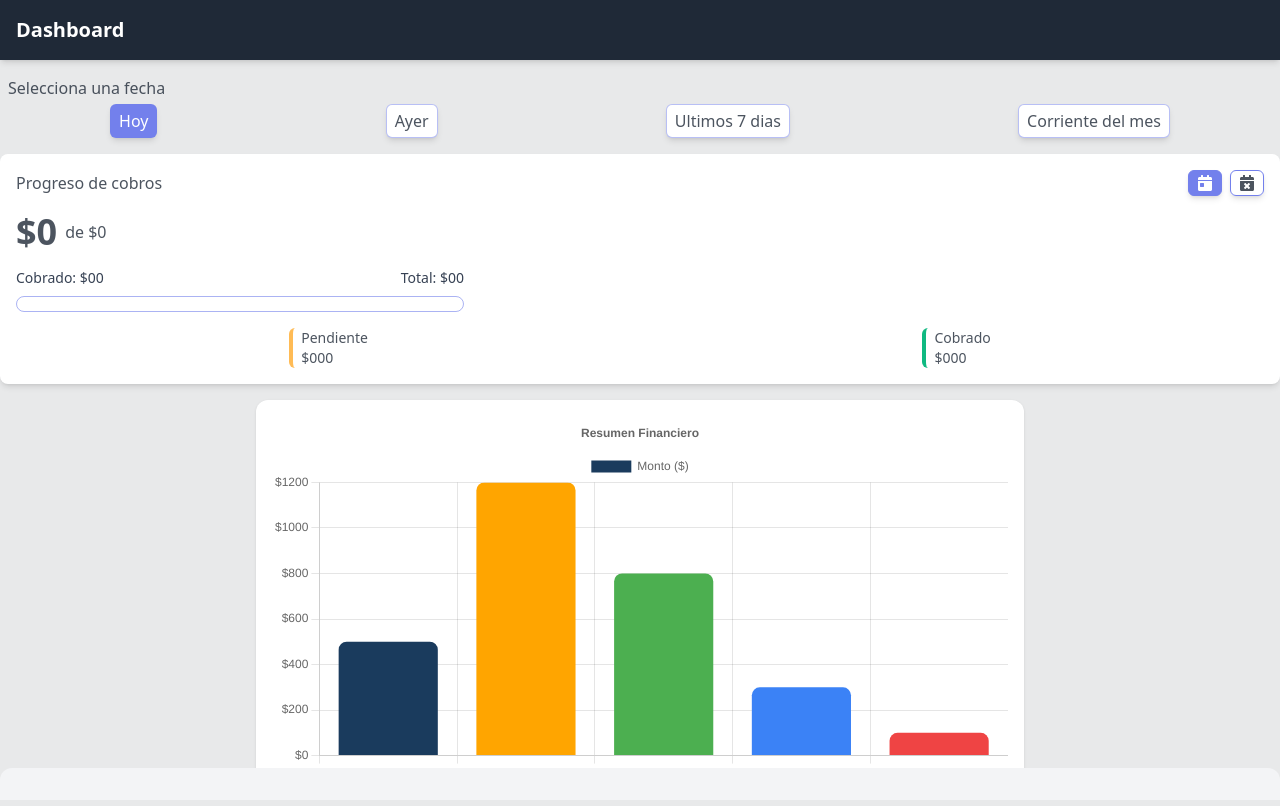
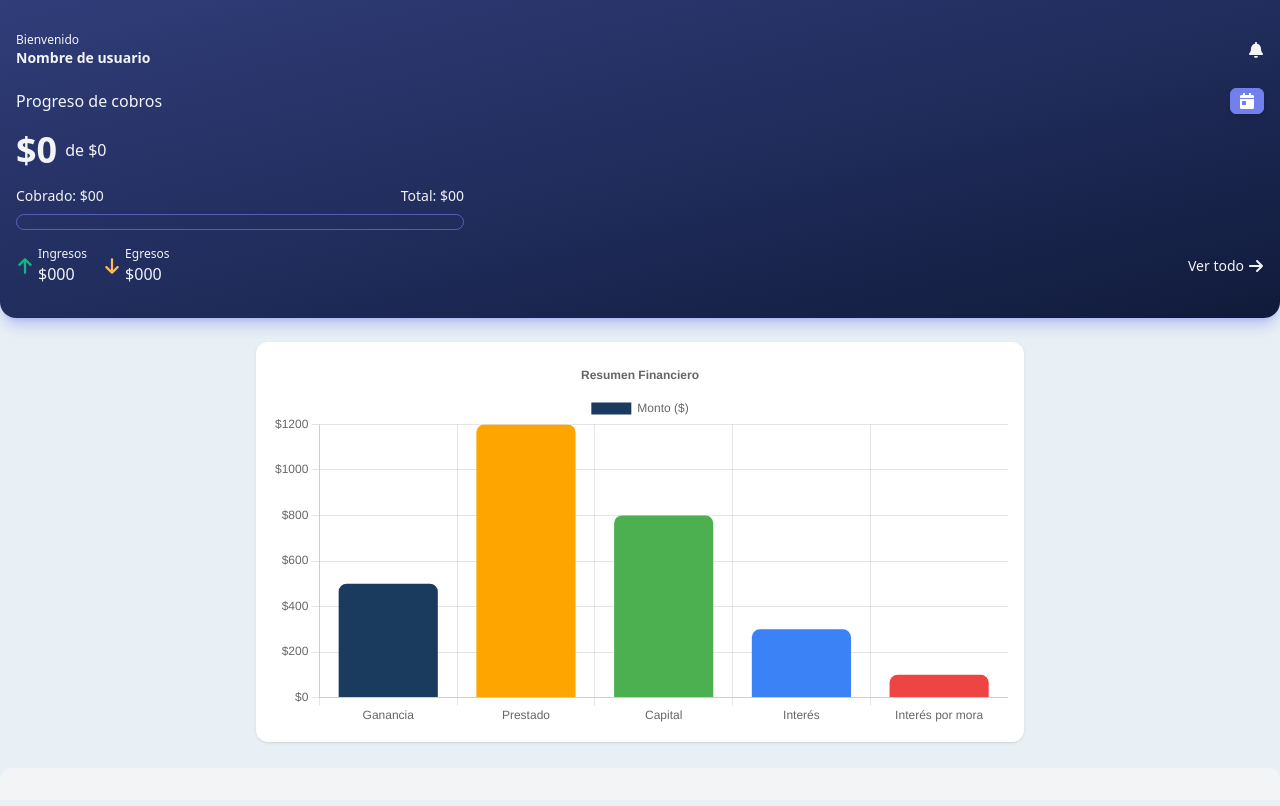
Before and after one commit to thecoderbutcher/crediflow, a Next.js app: page /dashboard in a window 1280 px wide. Shown: the top 806 px of the page. Built offline with nearby package versions, Linux system fonts and the light colour scheme.

Commit message:
update color schema and fix redirect on logout

```diff
--- a/app/(auth)/components/card-wrapper.tsx
+++ b/app/(auth)/components/card-wrapper.tsx
@@ -1,3 +1,4 @@
+import Image from 'next/image';
 import Link from 'next/link';
 
 interface AuthCardWrapperProps {
@@ -14,10 +15,13 @@ export const AuthCardWrapper = ({
   backLink,
 }: AuthCardWrapperProps) => {
   return (
-    <div className="flex flex-col gap-4 space-y-4 w-[400px] shadow-md rounded-md bg-white p-8">
+    <div className="flex flex-col gap-4 space-y-4 w-[400px] shadow-lg rounded-md bg-white p-8">
       <header className="flex flex-col items-center gap-1">
-        <h2 className="text-2xl font-bold text-secondary">🪙 MCD CREDIFLOW</h2>
-        <p className="text-lg lg:text-sm font-light text-secondary/80">
+        <h2 className="flex gap-1 justify-center items-center text-2xl font-bold">
+          <Image src={'/app/logo.webp'} alt='Crediflow logo' width={40} height={40}/>
+          <span>CREDIFLOW</span>
+          </h2>
+        <p className="text-lg lg:text-sm font-light">
           {headerLabel}
         </p>
       </header>
@@ -25,7 +29,7 @@ export const AuthCardWrapper = ({
       <footer className="flex flex-col items-center">
         <Link
           href={backLink}
-          className="text-lg lg:text-sm font-light text-secondary/80 "
+          className="text-lg lg:text-sm font-light"
         >
           {backLabel}
         </Link>
--- a/app/(auth)/error/page.tsx
+++ b/app/(auth)/error/page.tsx
@@ -4,13 +4,13 @@ import { FaTriangleExclamation } from 'react-icons/fa6';
 const ErrorAuth = () => {
   return (
     <AuthCardWrapper
-      headerLabel="Somethings went wrong"
+      headerLabel="Advertencia"
       backLabel="Volver"
       backLink="/login"
     >
       <p className="flex items-center justify-center text-xl gap-x-2">
         <FaTriangleExclamation className="text-warning" />
-        Something went wrong
+        Upps! Algo salió mal
       </p>
     </AuthCardWrapper>
   );
--- a/app/(auth)/layout.tsx
+++ b/app/(auth)/layout.tsx
@@ -1,6 +1,6 @@
 const AuthLayout = ({ children }: { children: React.ReactNode }) => {
   return (
-    <div className="flex items-center justify-center h-screen bg-secondary/10">
+    <div className="flex items-center justify-center h-screen px-4 bg-bgColor">
       {children}
     </div>
   );
--- a/app/(auth)/logout/action/logout.ts
+++ b/app/(auth)/logout/action/logout.ts
@@ -1,10 +1,8 @@
 'use server';
 import { signOut } from '@/auth';
-import { redirect } from 'next/navigation';
 
 export const logout = async () => {
   // Server future stuff
   await signOut();
-  redirect('/')
 
 }
--- a/app/(auth)/logout/components/logout-button.tsx
+++ b/app/(auth)/logout/components/logout-button.tsx
@@ -1,18 +1,18 @@
-import { signOut } from '@/auth';
-import { FaArrowRightToBracket } from "react-icons/fa6";
-const LogoutButton = async () => {
+'use client'
+import { logout } from '../action/logout';
+import { FaArrowRightFromBracket } from 'react-icons/fa6';
+
+const LogoutButton = () => {
   return (
-    <form
-      action={async () => {
-        'use server';
-        await signOut();
+    <button
+      onClick={() => {
+        logout();
       }}
+      className="flex items-center justify-center gap-2 bg-darkText shadow-md py-2 px-4 rounded-md"
     >
-      <button type="submit" className='flex items-center justify-center gap-2 bg-darkText shadow-md py-2 px-4 rounded-md'>
-        <FaArrowRightToBracket/>
-        Logout
-        </button>
-    </form>
+      <FaArrowRightFromBracket />
+      Logout
+    </button>
   );
 };
 
--- /dev/null
+++ b/app/(protected)/dashboard/components/LastestTransactions.tsx
@@ -0,0 +1,9 @@
+import React from 'react'
+
+const LastestTransactions = () => {
+  return (
+    <div>LastestTransactions</div>
+  )
+}
+
+export default LastestTransactions
--- a/app/(protected)/dashboard/components/ProgressPayments.tsx
+++ b/app/(protected)/dashboard/components/ProgressPayments.tsx
@@ -1,16 +1,29 @@
-import { FaCalendarDay, FaCalendarTimes } from 'react-icons/fa';
+import { FaCalendarDay, FaBell } from 'react-icons/fa';
+import {
+  FaArrowUp,
+  FaArrowDown,
+  FaArrowRight,
+} from 'react-icons/fa6';
 
 const ProgressPayments = () => {
   return (
-    <div className="flex flex-col gap-4 bg-darkText px-4 py-4 rounded-lg shadow-md">
+    <div className="flex flex-col gap-4 text-light bg-gradient-to-tl from-[#101b3b] via-[#212d5d] to-[#303d78] px-4 py-8 rounded-b-2xl shadow-primary/40 shadow-lg">
+      <div className="flex justify-between items-center pb-1">
+        <div className="flex flex-col">
+          <p className="text-xs font-light">Bienvenido</p>
+          <p className="text-sm font-semibold">Nombre de usuario</p>
+        </div>
+        <div className="flex gap-4">
+          <div>
+            <FaBell />
+          </div>
+        </div>
+      </div>
       <div className="flex items-center justify-between ">
         <p>Progreso de cobros</p>
         <div className="flex gap-2">
           <div className="px-2 py-1 border border-primary shadow-md rounded-md bg-primary text-white">
             <FaCalendarDay />
-          </div>
-          <div className="px-2 py-1 border border-primary shadow-md rounded-md">
-            <FaCalendarTimes />
           </div>
         </div>
       </div>
@@ -20,7 +33,7 @@ const ProgressPayments = () => {
           <p className="text-base font-light">de $0</p>
         </div>
         <div className="w-full max-w-md">
-          <div className="mb-2 text-sm text-gray-700 flex justify-between">
+          <div className="mb-2 text-sm flex justify-between">
             <span>Cobrado: $00</span>
             <span>Total: $00</span>
           </div>
@@ -28,14 +41,26 @@ const ProgressPayments = () => {
             <div className="h-full  transition-all duration-300" />
           </div>
         </div>
-        <div className="flex items-center justify-around gap-2 text-sm">
-          <div className="flex flex-col justify-start border-l-4 border-l-warning pl-2 rounded-md">
-            <p>Pendiente</p>
-            <p>$000</p>
+        <div className='flex justify-between items-center'>
+          <div className="flex items-center gap-4">
+            <div className="flex justify-center items-center gap-1">
+              <FaArrowUp className="text-success text-lg" />
+              <div className="flex flex-col">
+                <p className="text-xs font-extralight">Ingresos</p>
+                <p className="">$000</p>
+              </div>
+            </div>
+            <div className="flex justify-center items-center gap-1">
+              <FaArrowDown className="text-warning text-lg" />
+              <div className="flex flex-col">
+                <p className="text-xs font-extralight">Egresos</p>
+                <p className="">$000</p>
+              </div>
+            </div>
           </div>
-          <div className="flex flex-col justify-start border-l-4 border-l-success pl-2 rounded-md">
-            <p>Cobrado</p>
-            <p>$000</p>
+          <div className='flex gap-1 justify-center items-center'>
+            <p className='text-sm'>Ver todo</p>
+            <FaArrowRight />
           </div>
         </div>
       </div>
--- a/app/(protected)/dashboard/page.tsx
+++ b/app/(protected)/dashboard/page.tsx
@@ -1,7 +1,5 @@
-import Header from '../components/Header';
 import { ClientesChart } from './components/ClientPerDayChart';
 import DayPaymentChart from './components/DayPaymentChart';
-import FilterDate from './components/FilterDate';
 import { GeneralChart } from './components/GeneralChart';
 import { PrestamosChart } from './components/LoanPerDay';
 import { PagosChart } from './components/PaymentePerDay';
@@ -10,10 +8,9 @@ import ProgressPayments from './components/ProgressPayments';
 const page = async () => {
   const labels = ['Lunes', 'Martes', 'Miércoles', 'Jueves', 'Viernes'];
   return (
-    <div className="flex flex-col gap-4">
-      <Header title="Dashboard" />
-      <FilterDate />
+    <div className="flex flex-col gap-4 space-y-2">
       <ProgressPayments />
+
       <GeneralChart
         data={{
           ganancia: 500,
--- a/app/(protected)/loans/view/components/LoanInfo.tsx
+++ b/app/(protected)/loans/view/components/LoanInfo.tsx
@@ -34,6 +34,14 @@ const LoanInfo = ({ loan }: { loan: Loan }) => {
           </div>
         </div>
       </div>
+      <div className='flex gap-4 justify-around'>
+        <button className='bg-accent px-2 py-1 rounded-md shadow-md'>
+          Dar por Perdido
+        </button>
+        <button className='bg-accent px-2 py-1 rounded-md shadow-md'>
+          Aplicar Interes
+        </button>
+      </div>
       <div className="flex items-center justify-center border-t  border-gray-200">
         <FilterInstallments />
       </div>
--- a/app/globals.css
+++ b/app/globals.css
@@ -2,7 +2,8 @@
 
 @theme {
   --color-primary: #7380ec;
-  --color-secondary: #1f2937;
+  --color-secondary: #101b3b;
+  --color-bgColor: #e9f0f5;
   --color-accent: #67e8f9;
   --color-light: #f3f4f6;
   --color-darkText: #ffffff;
@@ -13,7 +14,7 @@
 }
 
 body {
-  @apply bg-secondary/10 text-secondary/80;
+  @apply bg-bgColor text-secondary/80;
 }
 
 input {
```
Also changed, not shown: app/(protected)/loans/view/[id]/page.tsx (line endings or trailing spaces), public/app/logo.webp (added), public/app/logo2.webp (added).
